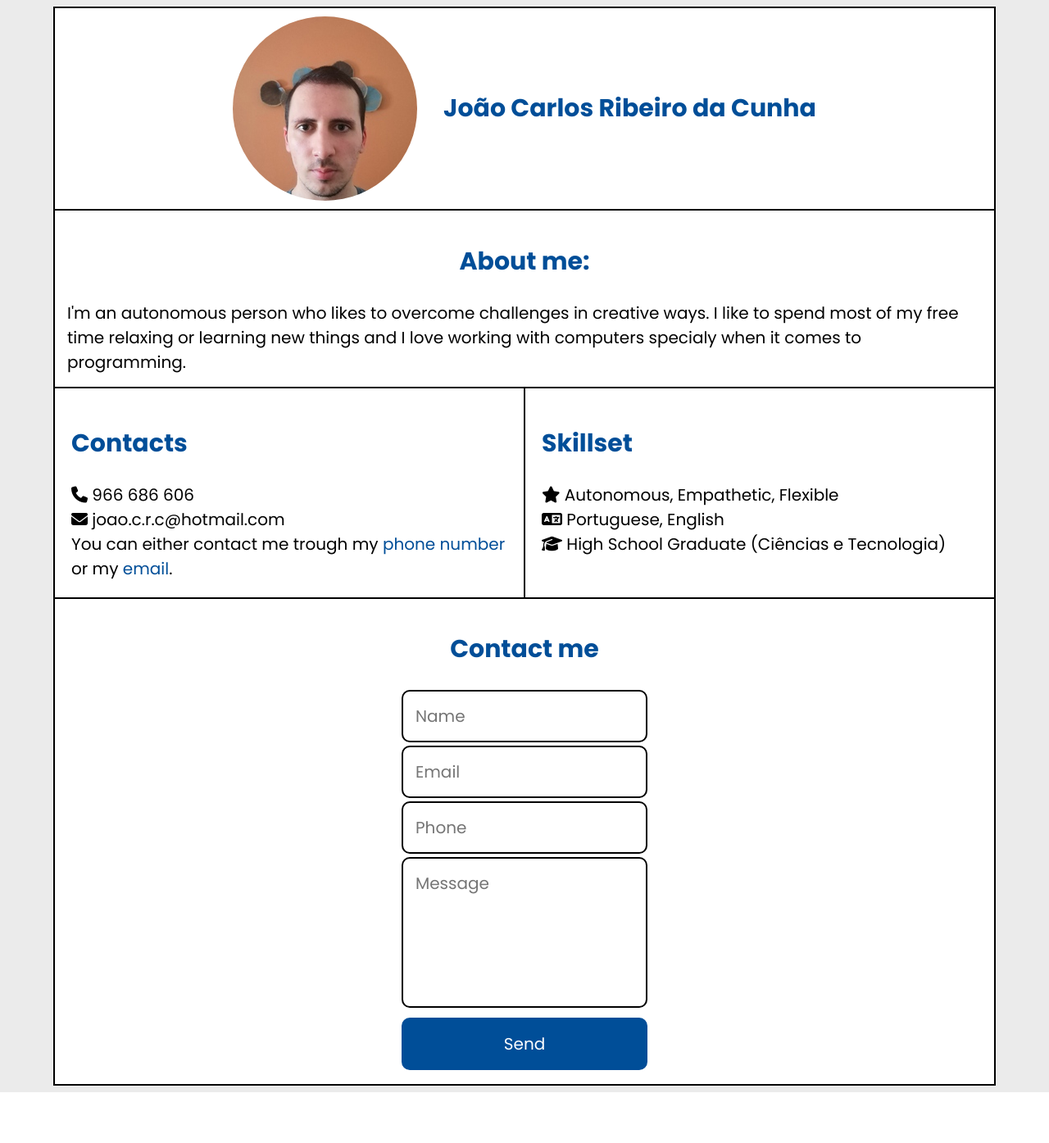
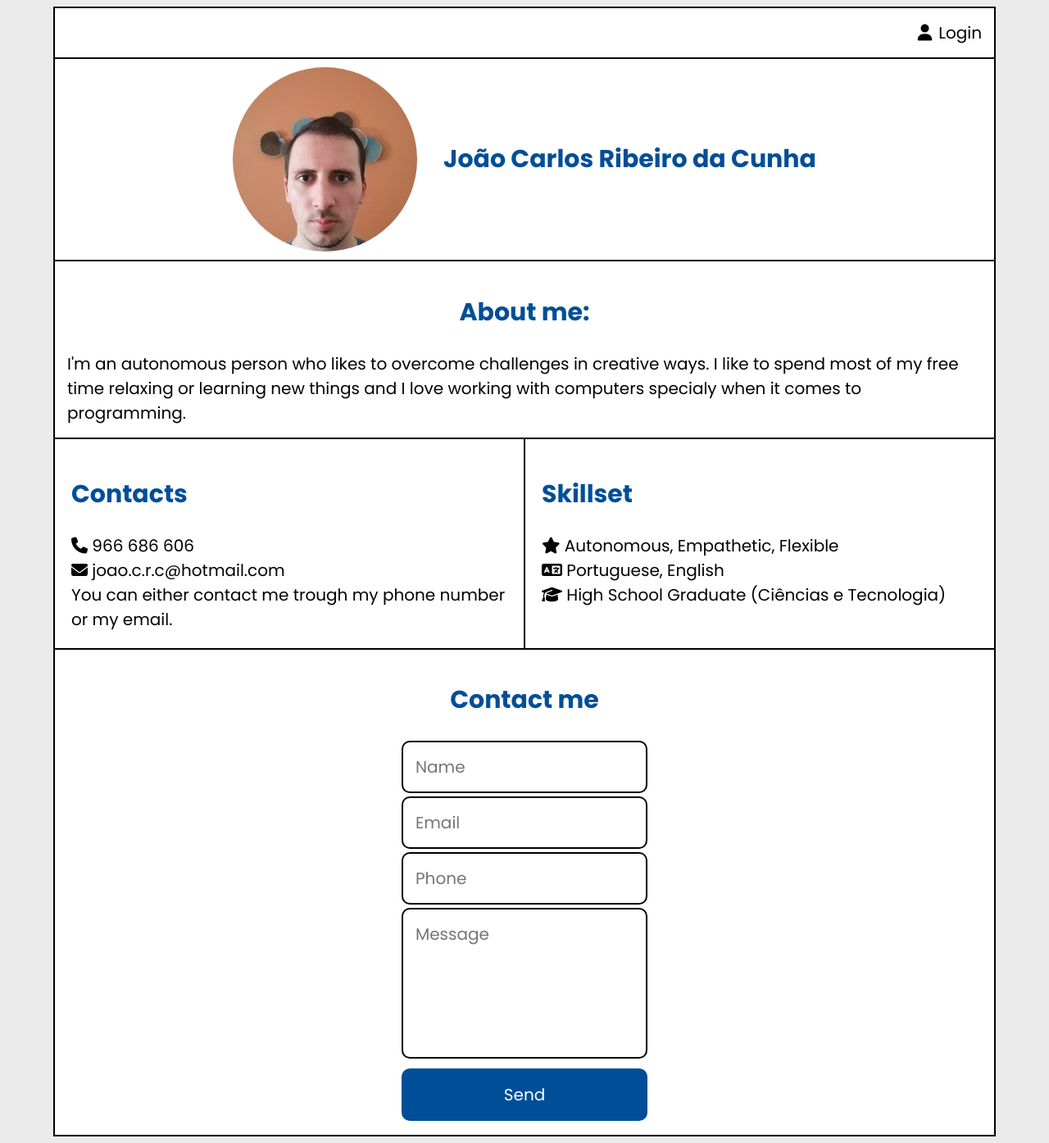
Before and after one commit to cunha-joao/Profile, a PHP site: page / in a window 1280 px wide. Shown: the whole page at 82% size. Before the commit the page ends 1333 px from the top, so only its background shows below. Run offline with PHP 8.4, Linux system fonts and the light colour scheme; some libraries are stand-ins or nearby versions.

Commit message:
login page html

```diff
--- a/index.php
+++ b/index.php
@@ -22,6 +22,12 @@
 
     <body>
         <div class="curriculo">
+            <nav class="navbar">
+                <a href="./cms/pages/login.php" class="nav-link">
+                    <i class="fa-solid fa-user"></i>Login
+                </a>
+            </nav>
+
             <div class="header">
                 <div class="img">
                     <img src="./assets/Profile.jpg">
--- a/perfil.css
+++ b/perfil.css
@@ -15,7 +15,7 @@ h2 {
 }
 
 a {
-    color: #004e98;
+    color: black;
     text-decoration: none;
 }
 
@@ -36,6 +36,21 @@ a {
     align-items: center;
     justify-content: center;
     gap: 32px;
+}
+
+.navbar {
+    display: flex;
+    justify-content: flex-end;
+    align-items: center;
+}
+
+.navbar .nav-link {
+    padding: 15px;
+    font-size: 20px;
+    text-align: right;
+    display: flex;
+    align-items: center;
+    gap: 8px;
 }
 
 .curriculo {
@@ -70,7 +85,7 @@ a {
     padding: 15px;
 }
 
-.content {
+.curriculo .content {
     display: flex;
     margin: auto;
     font-size: 20px;
@@ -133,3 +148,21 @@ a {
         flex-direction: column;
     }
 }
+
+/* LOGIN PAGE */
+
+.login .form {
+    display: flex;
+    flex-direction: column;
+    width: 600px;
+    padding-bottom: 24px;
+    background-color: #ffffff;
+    border: 2px solid black;
+}
+
+.login {
+    display: flex;
+    align-items: center;
+    justify-content: center;
+    height: 100vh;
+}
```
Also changed, not shown: cms/auth/login.php (+6 -24 lines), cms/pages/login.php (added, +34 -0 lines), cms/db/connect.php (line endings or trailing spaces), cms/pages/editing.php (added).
